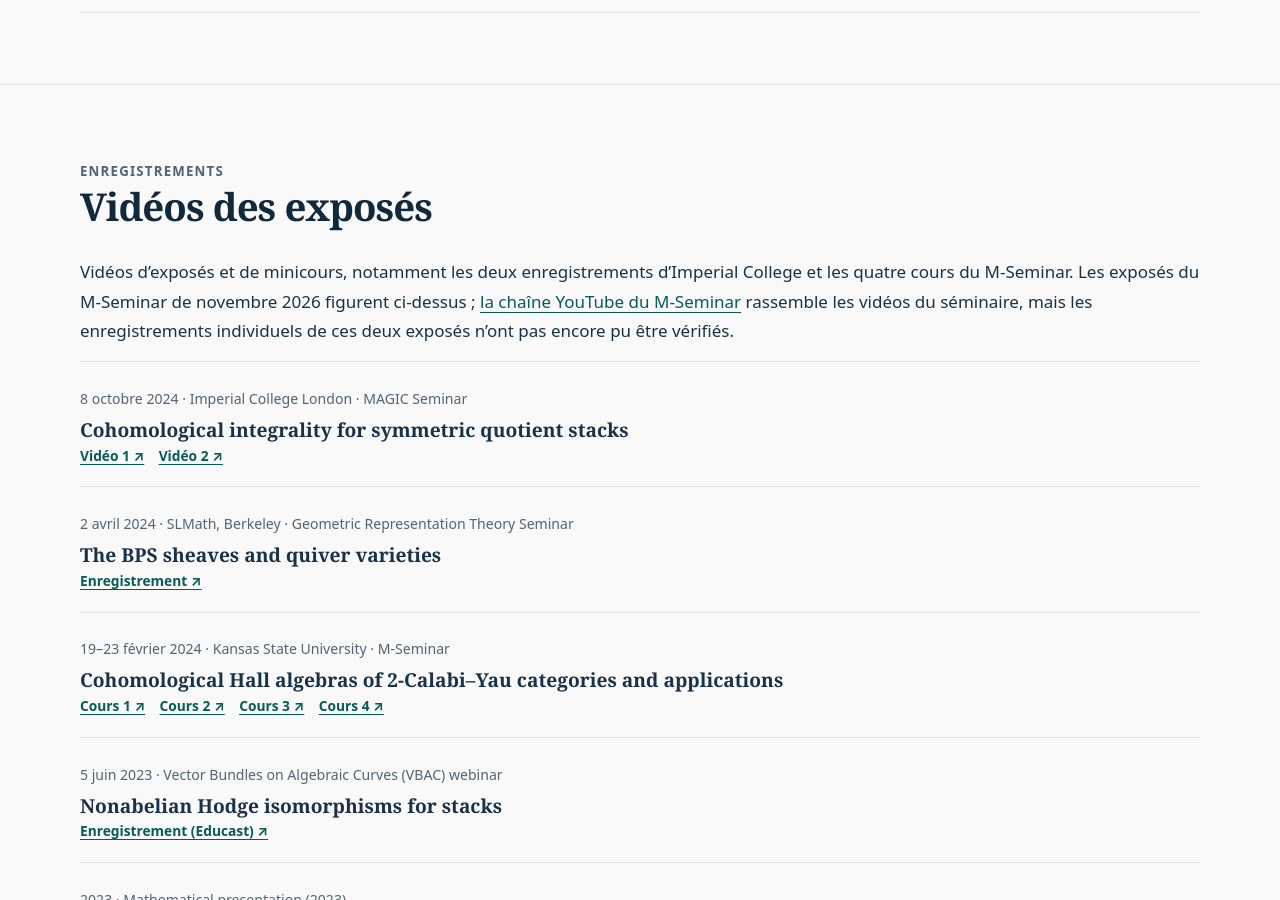
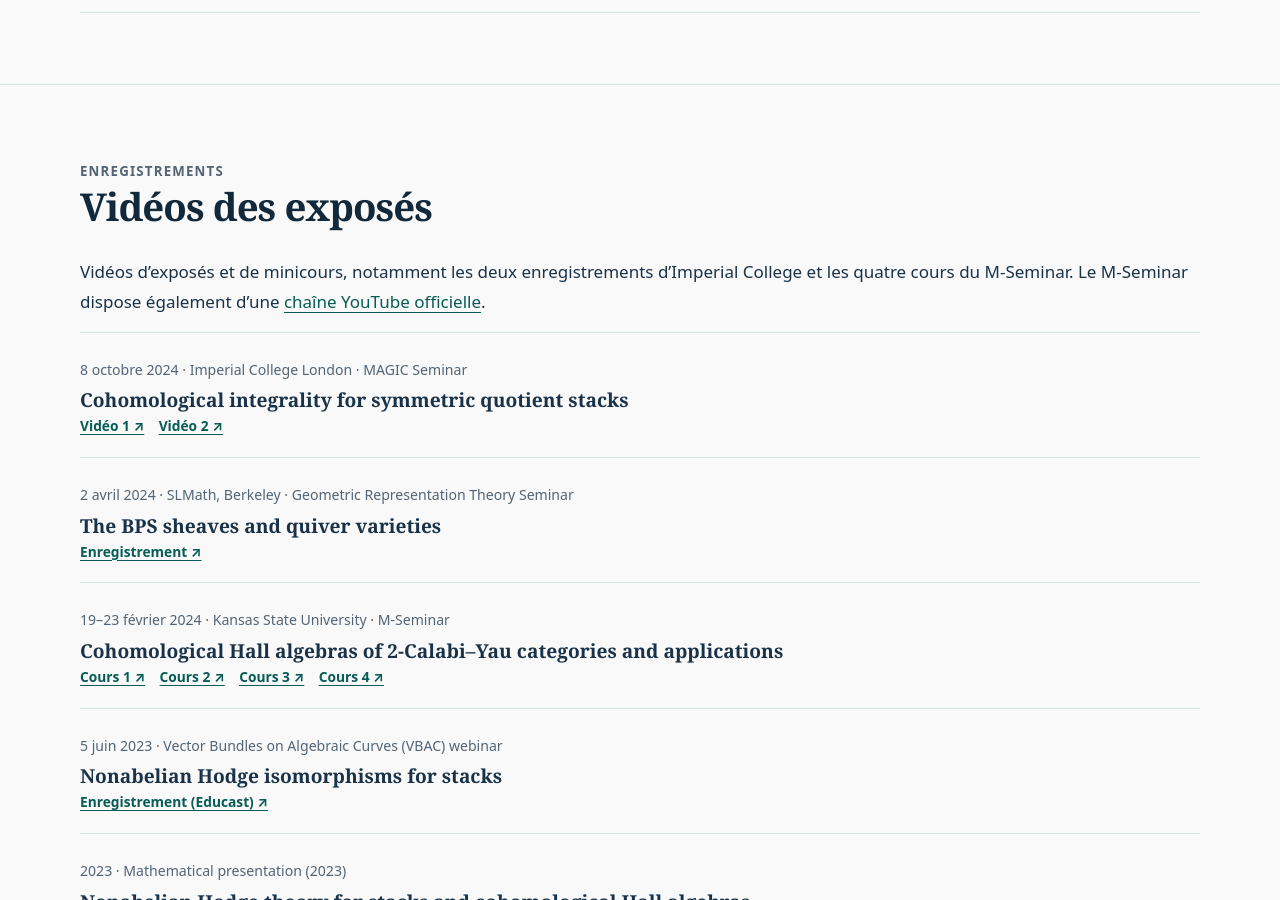
Before and after one commit to hennlu/hennlu.github.io, a Jekyll site: the page built from talks-fr.html, in a window 1280 px wide and 900 px high, scrolled down 2446 px. Built offline with Jekyll 4.4.1, drawn with Linux system fonts in a browser that asks for light colours.

Commit message:
Keep video channel links concise and future-proof

```diff
--- a/talks-fr.html
+++ b/talks-fr.html
@@ -26,6 +26,6 @@ alternate: /talks.html
 <div class="feature"><span class="feature-num">2023</span><div><h3>Workshop sur l'île de Skye</h3><p>Algèbres de vertex et algèbres de Hall en géométrie énumérative. <a href="/Skye2023.html">Archives</a>.</p></div></div>
 </div></div></section>
 <section class="section"><div class="container"><div class="section-head"><div><p class="eyebrow">Enregistrements</p><h2>Vidéos des exposés</h2></div></div>
-<p>Vidéos d’exposés et de minicours, notamment les deux enregistrements d’Imperial College et les quatre cours du M-Seminar. Les exposés du M-Seminar de novembre 2026 figurent ci-dessus ; <a href="https://www.youtube.com/channel/UCTiMr5vapeGsVFgW2Pio7NA">la chaîne YouTube du M-Seminar</a> rassemble les vidéos du séminaire, mais les enregistrements individuels de ces deux exposés n’ont pas encore pu être vérifiés.</p>
+<p>Vidéos d’exposés et de minicours, notamment les deux enregistrements d’Imperial College et les quatre cours du M-Seminar. Le M-Seminar dispose également d’une <a href="https://www.youtube.com/channel/UCTiMr5vapeGsVFgW2Pio7NA">chaîne YouTube officielle</a>.</p>
 {% include recordings.html %}
 </div></section>
```
